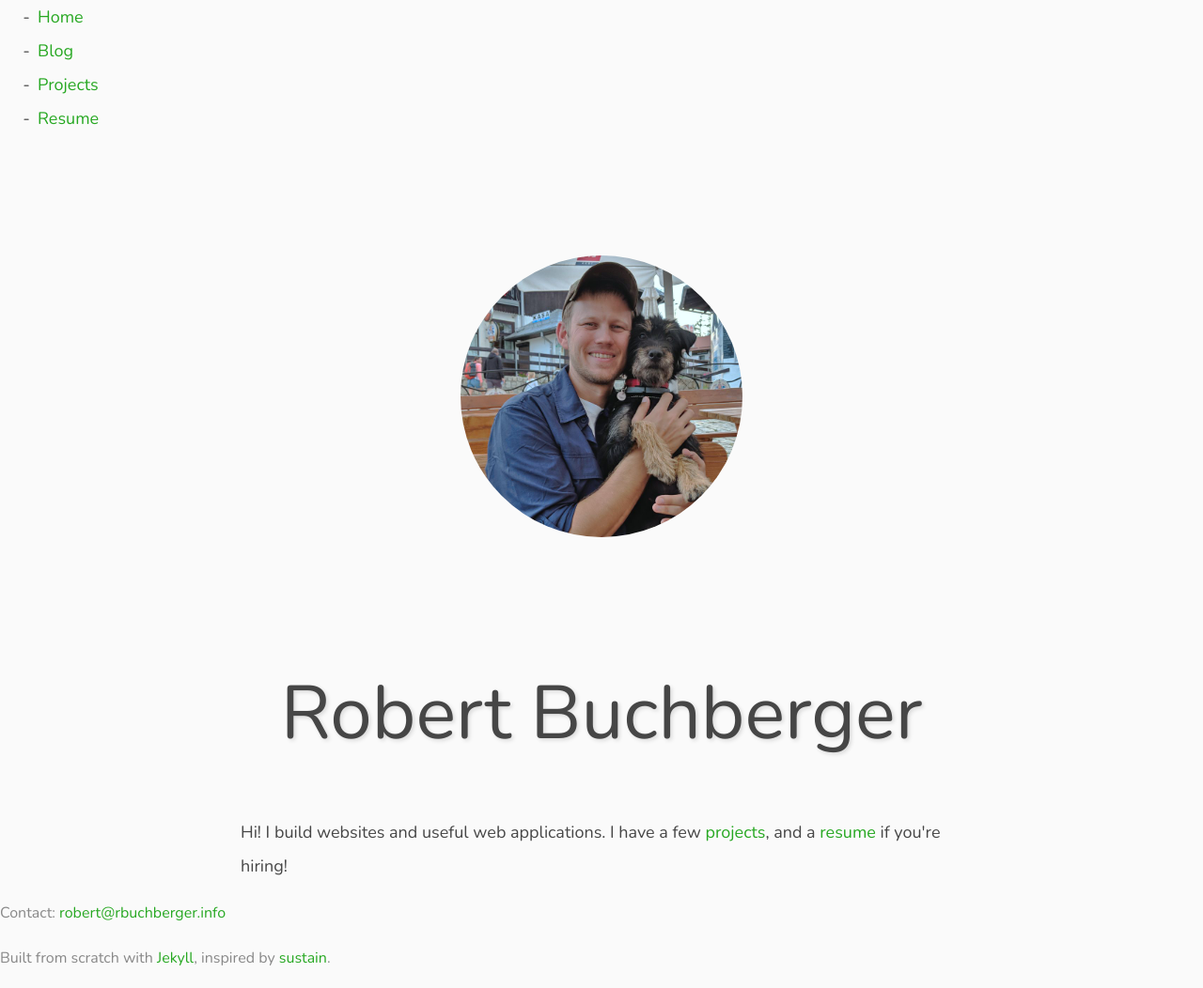
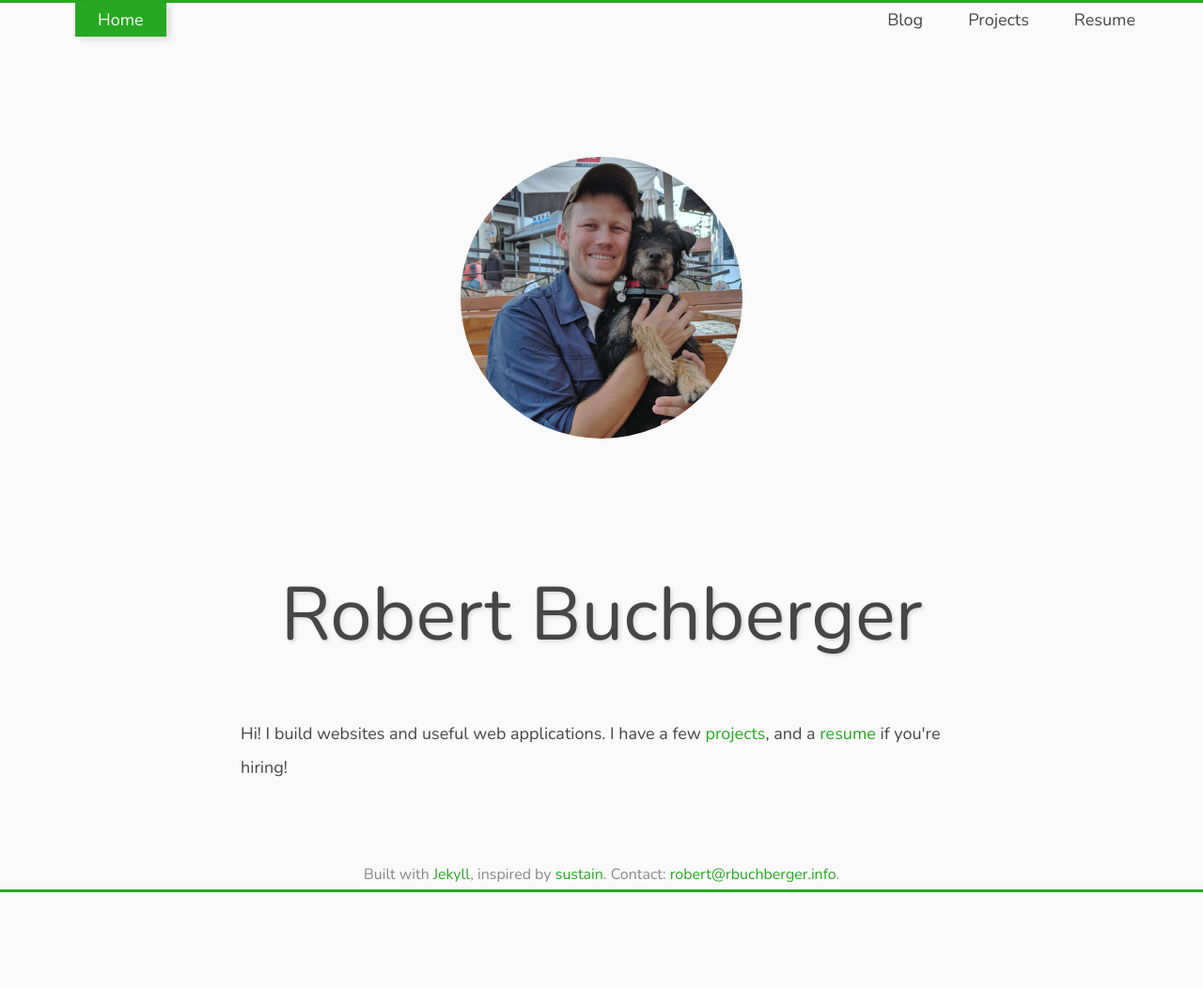
Before and after one commit to rbuchberger/robert-buchberger.com, a Jekyll site: the page built from index.html, in a window 1280 px wide. Shown: the whole page at 94% size. Built offline with Jekyll 4.4.1, drawn with Linux system fonts in a browser that asks for light colours; after the commit the page ends 950 px from its top, so only the background shows below that.

Commit message:
added necessary classes, improved footer copy

```diff
--- a/_includes/site_footer.html
+++ b/_includes/site_footer.html
@@ -1,6 +1,6 @@
-<footer>
-    <p class="muted">Contact: <a href="mailto:robert@rbuchberger.info">robert@rbuchberger.info</a></p>
+<footer class="main">
     <p class="muted">
-        Built from scratch with <a href="https://jekyllrb.com/">Jekyll</a>, inspired by <a href="https://github.com/jekyller/sustain">sustain</a>.
+        Built with <a href="https://jekyllrb.com/">Jekyll</a>, inspired by <a href="https://github.com/jekyller/sustain">sustain</a>.
+        Contact: <a href="mailto:robert@rbuchberger.info">robert@rbuchberger.info</a>.
     </p>
 </footer>
--- a/_includes/site_header.html
+++ b/_includes/site_header.html
@@ -1,4 +1,4 @@
-<nav>
+<nav class="main">
     <ul>
         <li {% if page.url == "/" %}class="active"{% endif %}><a href="/">Home</a></li>
         <li {% if page.url contains "blog" %}class="active"{% endif %}><a href="/blog/">Blog</a></li>
```
